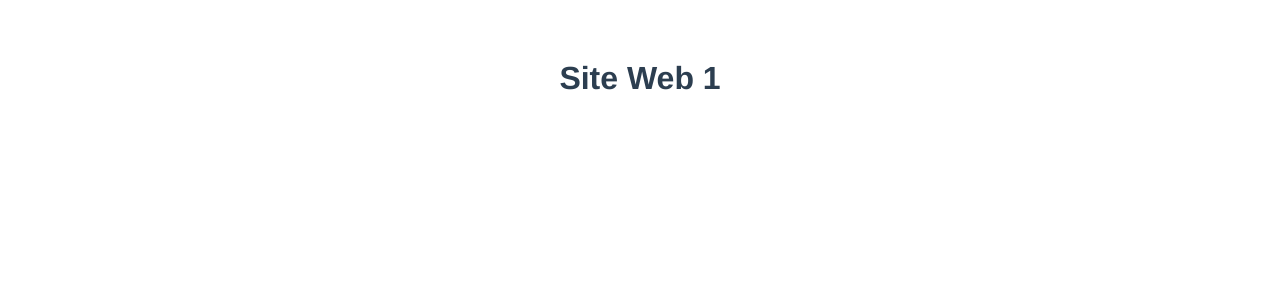
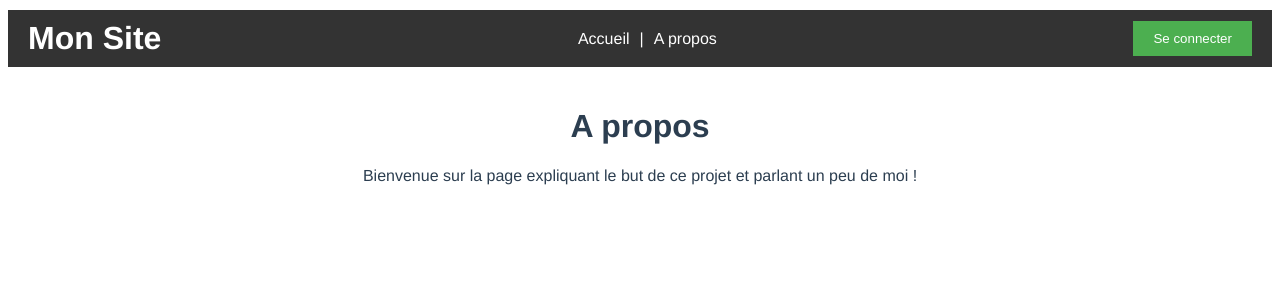
Before and after one commit to GeminiCelestium/siteweb1, a Vue app: page /about in a window 1280 px wide. Shown: the top 300 px of the page. Built offline with nearby package versions, Linux system fonts and the light colour scheme.

Commit message:
Ajout Header + vue-router

```diff
--- a/package.json
+++ b/package.json
@@ -9,7 +9,8 @@
   },
   "dependencies": {
     "core-js": "^3.8.3",
-    "vue": "^3.2.13"
+    "vue": "^3.2.13",
+    "vue-router": "^4.3.2"
   },
   "devDependencies": {
     "@babel/core": "^7.12.16",
--- a/src/App.vue
+++ b/src/App.vue
@@ -1,14 +1,17 @@
 <template>
-  <PageAccueil msg="Site Web 1"/>
+  <div id="app">
+    <HomeHeader />
+    <RouterView />
+  </div>
 </template>
 
 <script>
-import PageAccueil from './components/PageAccueil.vue'
+import HomeHeader from './components/HomeHeader.vue';
 
 export default {
   name: 'App',
   components: {
-    PageAccueil
+    HomeHeader
   }
 }
 </script>
@@ -20,6 +23,6 @@ export default {
   -moz-osx-font-smoothing: grayscale;
   text-align: center;
   color: #2c3e50;
-  margin-top: 60px;
+  margin-top: 10px;
 }
 </style>
--- /dev/null
+++ b/src/components/AboutPage.vue
@@ -0,0 +1,18 @@
+<template>
+    <div class="about">
+      <h1>A propos</h1>
+      <p>Bienvenue sur la page expliquant le but de ce projet et parlant un peu de moi !</p>
+    </div>
+  </template>
+
+  <script>
+  export default {
+    name: 'AboutPage'
+  }
+  </script>
+
+  <style scoped>
+  .about {
+    padding: 20px;
+  }
+  </style>
--- /dev/null
+++ b/src/components/HomeHeader.vue
@@ -0,0 +1,65 @@
+<template>
+    <header class="header">
+      <div class="logo">
+        <h1>Mon Site</h1>
+      </div>
+      <nav class="nav">
+        <ul>
+          <li><router-link to="/">Accueil</router-link></li> |
+          <li><router-link to="/about">A propos</router-link></li>
+        </ul>
+      </nav>
+      <div class="auth">
+        <button @click="login">Se connecter</button>
+      </div>
+    </header>
+  </template>
+
+  <script>
+  export default {
+    name: 'HomeHeader',
+    methods: {
+      login() {
+        // Ajouter logique connexion
+        alert('Connexion');
+      }
+    }
+  }
+  </script>
+
+  <style scoped>
+  .header {
+    display: flex;
+    justify-content: space-between;
+    align-items: center;
+    background-color: #333;
+    color: white;
+    padding: 10px 20px;
+  }
+  .logo h1 {
+    margin: 0;
+  }
+  .nav ul {
+    list-style: none;
+    padding: 0;
+    margin: 0;
+    display: flex;
+  }
+  .nav li {
+    margin: 0 10px;
+  }
+  .nav a {
+    color: white;
+    text-decoration: none;
+  }
+  .auth button {
+    background-color: #4CAF50;
+    color: white;
+    border: none;
+    padding: 10px 20px;
+    cursor: pointer;
+  }
+  .auth button:hover {
+    background-color: #45a049;
+  }
+  </style>
--- /dev/null
+++ b/src/components/HomePage.vue
@@ -0,0 +1,18 @@
+<template>
+    <div class="home">
+      <h1>Sujet Inconnu</h1>
+    </div>
+  </template>
+
+  <script>
+  export default {
+    name: 'HomePage',
+  }
+  </script>
+
+  <!-- Add "scoped" attribute to limit CSS to this component only -->
+  <style scoped>
+  .home {
+    padding: 20px;
+  }
+  </style>
--- a/src/components/PageAccueil.vue
+++ /dev/null
@@ -1,33 +0,0 @@
-<template>
-    <div class="hello">
-      <h1>{{ msg }}</h1>
-
-    </div>
-  </template>
-
-  <script>
-  export default {
-    name: 'PageAccueil',
-    props: {
-      msg: String
-    }
-  }
-  </script>
-
-  <!-- Add "scoped" attribute to limit CSS to this component only -->
-  <style scoped>
-  h3 {
-    margin: 40px 0 0;
-  }
-  ul {
-    list-style-type: none;
-    padding: 0;
-  }
-  li {
-    display: inline-block;
-    margin: 0 10px;
-  }
-  a {
-    color: #42b983;
-  }
-  </style>
--- /dev/null
+++ b/src/router.js
@@ -0,0 +1,23 @@
+import { createRouter, createWebHistory } from 'vue-router';
+import HomePage from './components/HomePage.vue';
+import AboutPage from './components/AboutPage.vue';
+
+const routes = [
+  {
+    path: '/',
+    name: 'HomePage',
+    component: HomePage
+  },
+  {
+    path: '/about',
+    name: 'AboutPage',
+    component: AboutPage
+  }
+];
+
+const router = createRouter({
+  history: createWebHistory(process.env.BASE_URL),
+  routes
+});
+
+export default router;
```
Also changed, not shown: src/main.js (+4 -3 lines), 1 other file (tests, documents, lock files or other folders).
